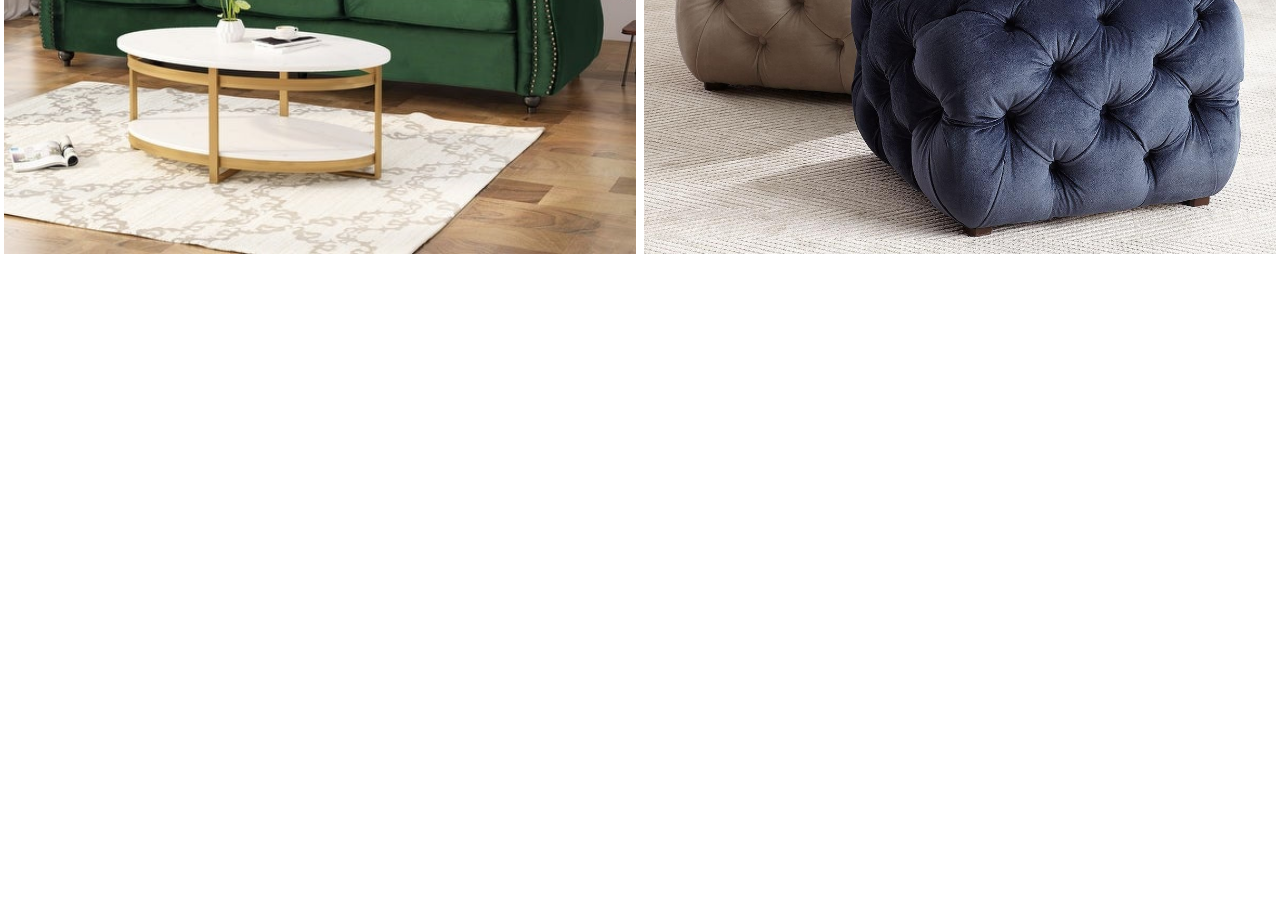
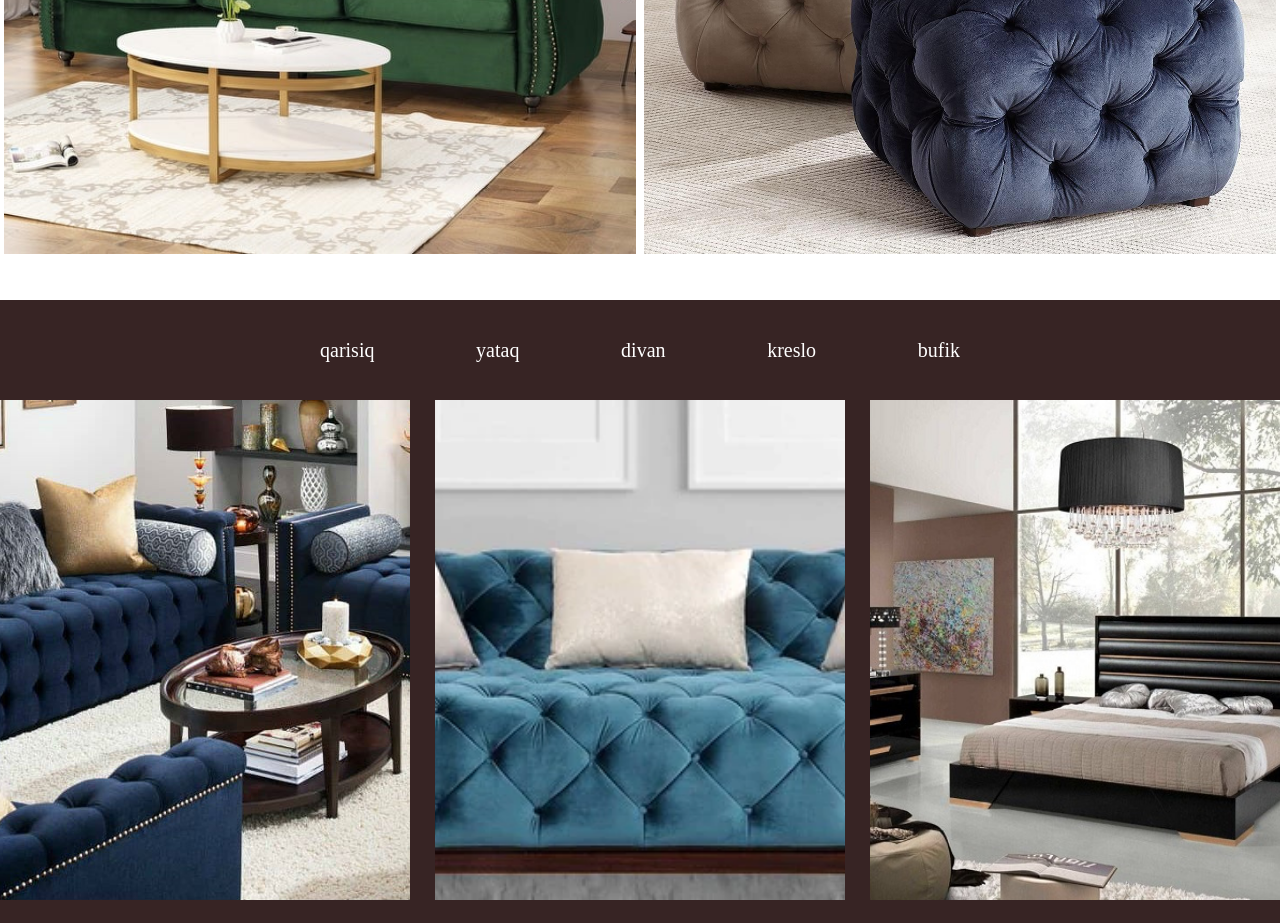
Before and after one commit to ceyhunresulov/Furniture-project, a plain HTML site: page index.html in a window 1280 px wide. Shown: the part 500-1423 px from the top of the page. Before the commit the page ends 800 px from the top, so only its background shows below. Drawn offline with Linux system fonts and the light colour scheme; grey boxes are pictures that could not be loaded.

Commit message:
gallery hissesini basladim

```diff
--- a/index.html
+++ b/index.html
@@ -47,5 +47,39 @@
         </div>
       </div>
     </section>
+    <section id="gallery">
+      <nav id="nav__katalog">
+        <ul>
+          <li>qarisiq</li>
+          <li>yataq</li>
+          <li>divan</li>
+          <li>kreslo</li>
+          <li>bufik</li>
+        </ul>
+      </nav>
+      <ul id="gallery__grid">
+        <li>
+          <img src="./img/living-room-furniture-0.jpg" alt="" />
+        </li>
+        <li>
+          <img
+            src="./img/maddox-new-sofa-3-seater-in-indigo-blue-colour-by-evok-maddox-new-sofa-3-seater-in-indigo-blue-colou-x0njzz.png"
+            alt=""
+          />
+        </li>
+        <li>
+          <img src="./img/modern-contemporary-bedroom-furniture.jpg" alt="" />
+        </li>
+        <li>
+          <img src="./img/parco-cover.jpg" alt="" />
+        </li>
+        <li>
+          <img src="./img/nathan-oakley-q2xKzfyg83w-unsplash.jpg" alt="" />
+        </li>
+        <li>
+          <img src="./img/living-room-furniture-0.jpg" alt="" />
+        </li>
+      </ul>
+    </section>
   </body>
 </html>
--- a/sass/abstracts/_mixins.scss
+++ b/sass/abstracts/_mixins.scss
@@ -0,0 +1,8 @@
+@mixin grid($column,$space) {
+    width: calc(#{(100% - (($column - 1) * $space)) / $column});
+    margin-right: $space;
+    margin-bottom: $space;
+    &:nth-child(#{$column}n){
+        margin-right: 0;
+    }
+}
--- a/sass/base/_typography.scss
+++ b/sass/base/_typography.scss
@@ -1,9 +1,10 @@
-#nav__top{
+#nav__top, #nav__katalog{
     h1{
-        color: white
+        color: white;
+        font-size: 2em;
     }
     li{
-        font-size: $nav-font-size;
+        font-size: 2em;
         color: white;
     }
 }
--- a/sass/components/_common.scss
+++ b/sass/components/_common.scss
@@ -1,7 +1,7 @@
 
 body{
     font-family: 'Courier New', Courier, monospace;
-    font-size: 20px !important;
+    font-size: 10px !important;
 }
 .flex-center-x{
     display: flex;
--- a/sass/layout/_grid.scss
+++ b/sass/layout/_grid.scss
@@ -0,0 +1,28 @@
+#gallery{
+    margin-top: 50px;
+    background-color: $main-color;
+    height: auto;
+    padding-bottom: 1em;
+    box-sizing: border-box;
+    &__grid{
+        display: flex;
+        flex-wrap: wrap;
+        li{
+            @include grid(3,2%);
+            height: 500px;
+            background-color:white;
+            img{
+                width: 100%;
+                height: 100%;
+                object-fit: cover;
+            }
+        }
+    }
+}
+@media  (max-width: 1120px){
+    #gallery__grid{
+        li{
+            @include grid(3,2%);
+        }
+    }
+}
--- a/sass/layout/_navigation.scss
+++ b/sass/layout/_navigation.scss
@@ -7,3 +7,14 @@
         @extend .flex-center-y
     }
 }
+#nav__katalog{
+    width: 100%;
+    height: 100px;
+    // background-color: $main-color;
+    @extend .flex-center;
+    ul{
+        width: 50%;
+        @extend .flex-center-y
+
+    }
+}
```
Also changed, not shown: css/main.css, img/Hf5def4f12013416ba553de962d89122f9.jpg (added), img/living-room-furniture-0.jpg (added), img/maddox-new-sofa-3-seater-in-indigo-blue-colour-by-evok-maddox-new-sofa-3-seater-in-indigo-blue-colou-x0njzz.png (added), img/modern-contemporary-bedroom-furniture.jpg (added), img/parco-cover.jpg (added), 1 other file.
